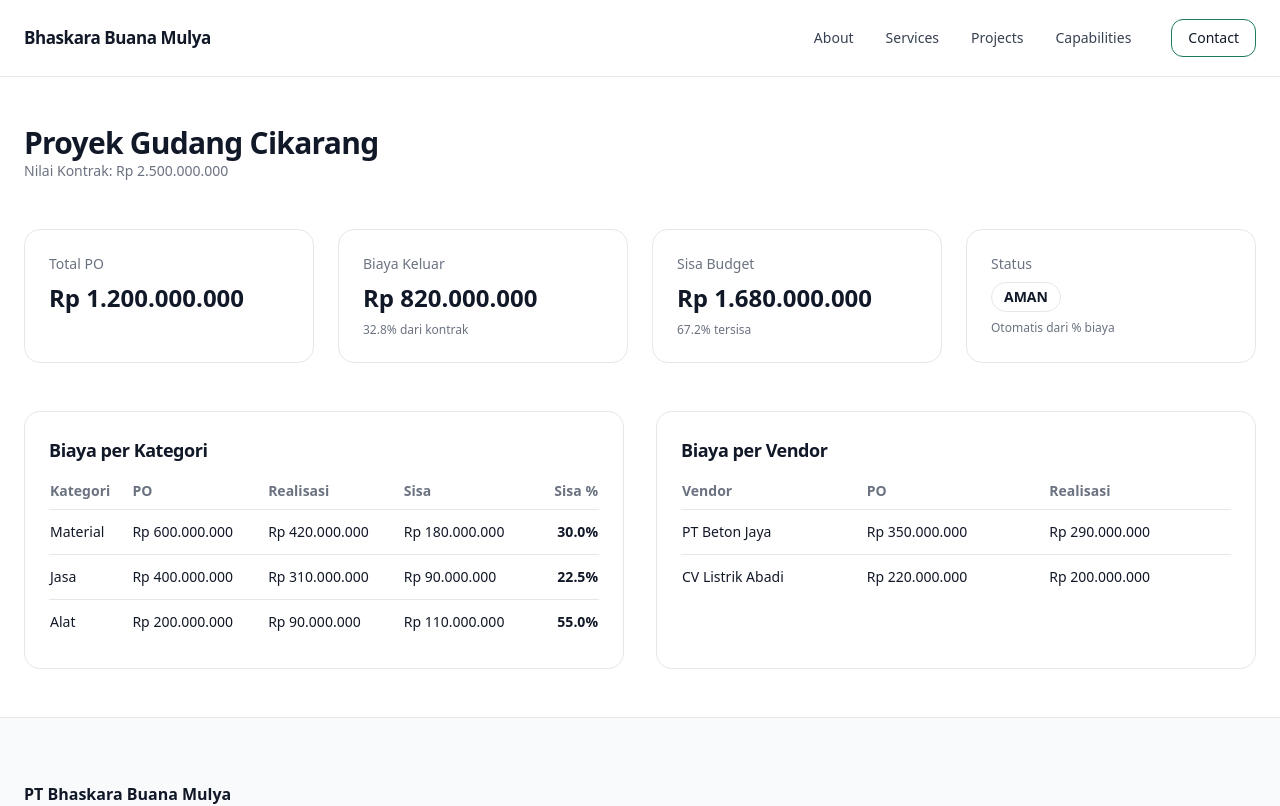
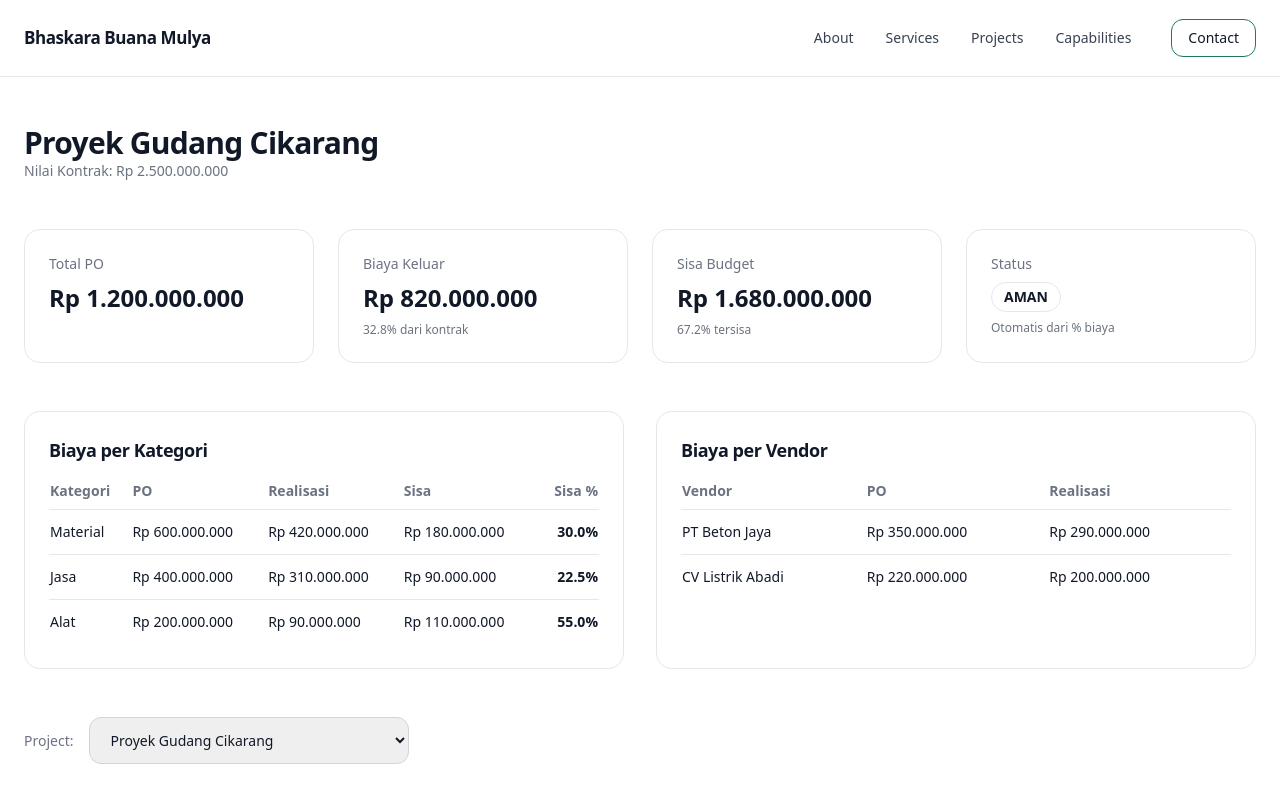
Before and after one commit to herlan-syihabudin/Bhaskara, a Next.js app: page /budget in a window 1280 px wide. Shown: the top 806 px of the page. Built offline with nearby package versions, Linux system fonts and the light colour scheme.

Commit message:
Update page.tsx

```diff
--- a/app/(dash)/budget/page.tsx
+++ b/app/(dash)/budget/page.tsx
@@ -4,6 +4,7 @@ import CostByCategory from "@/components/dashboard/CostByCategory";
 import CostByVendor from "@/components/dashboard/CostByVendor";
 import { projectBudget } from "@/lib/dummy/projectBudget";
 import { pct, statusFromUsedPct } from "@/lib/budgetEngine";
+import ProjectSelector from "@/components/dashboard/ProjectSelector";
 
 export default function BudgetPage() {
   const data = projectBudget;
@@ -48,6 +49,10 @@ export default function BudgetPage() {
         <CostByCategory data={data.byCategory} />
         <CostByVendor data={data.byVendor} />
       </div>
+
+      <div className="mb-6">
+  <ProjectSelector />
+</div>
     </section>
   );
 }
```
